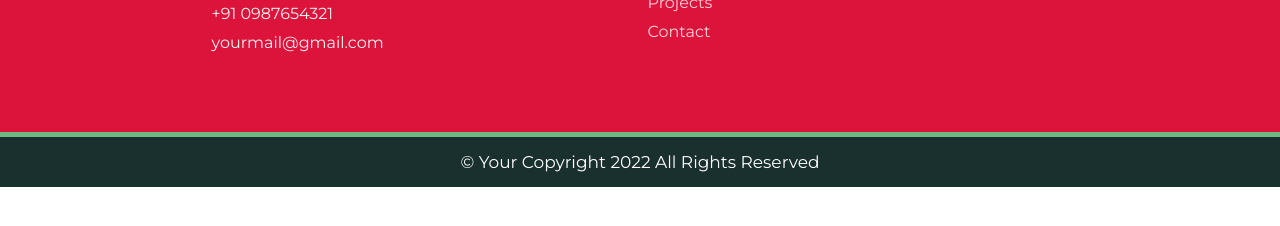
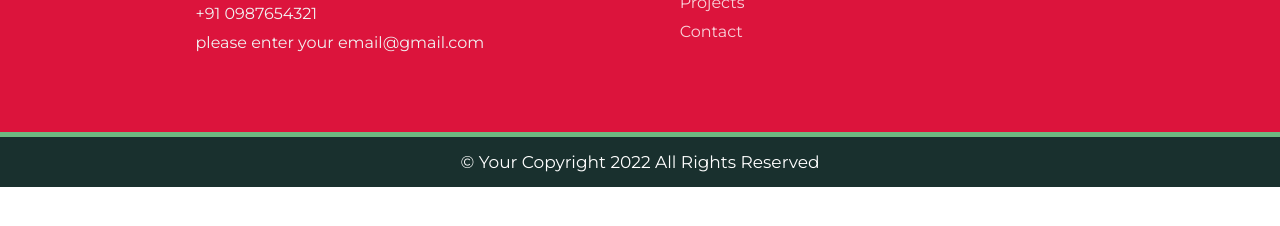
Before and after one commit to op-amateur/Footer, a plain HTML site: page index.html in a window 1280 px wide. Shown: the part 176-402 px from the top of the page. Drawn offline with Linux system fonts and the light colour scheme.

Commit message:
initial commit

```diff
--- a/index.html
+++ b/index.html
@@ -14,7 +14,7 @@
           <li>
             <div class="fa fa-phone"></div><a href="tel:+919326048690">+91 0987654321</a></li>
           <li>
-            <div class="fa fa-envelope"></div><a href="mailto:yourmail@gmail.com">yourmail@gmail.com</a></li>
+            <div class="fa fa-envelope"></div><a href="mailto:yourmail@gmail.com">please enter your email@gmail.com</a></li>
           </li>
       </div>
     </div>
```
